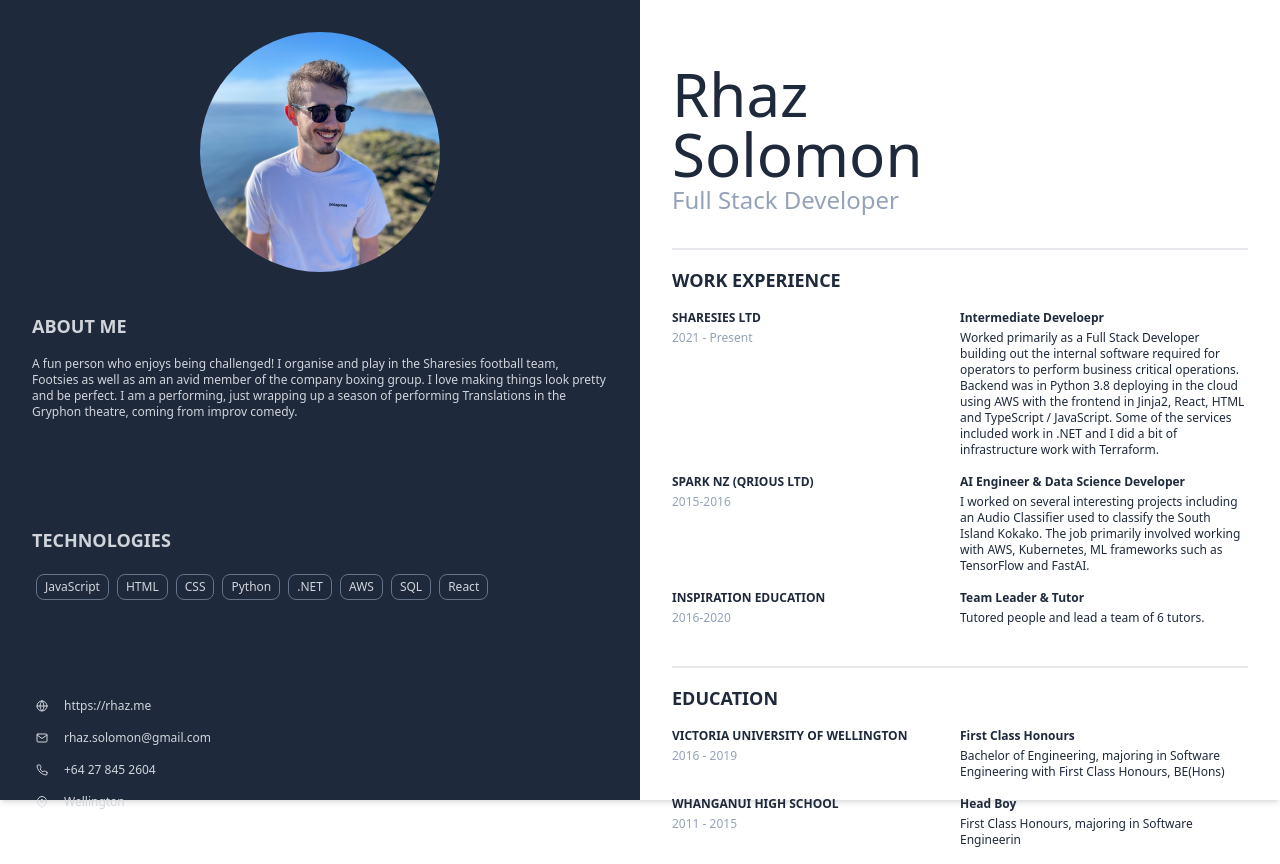
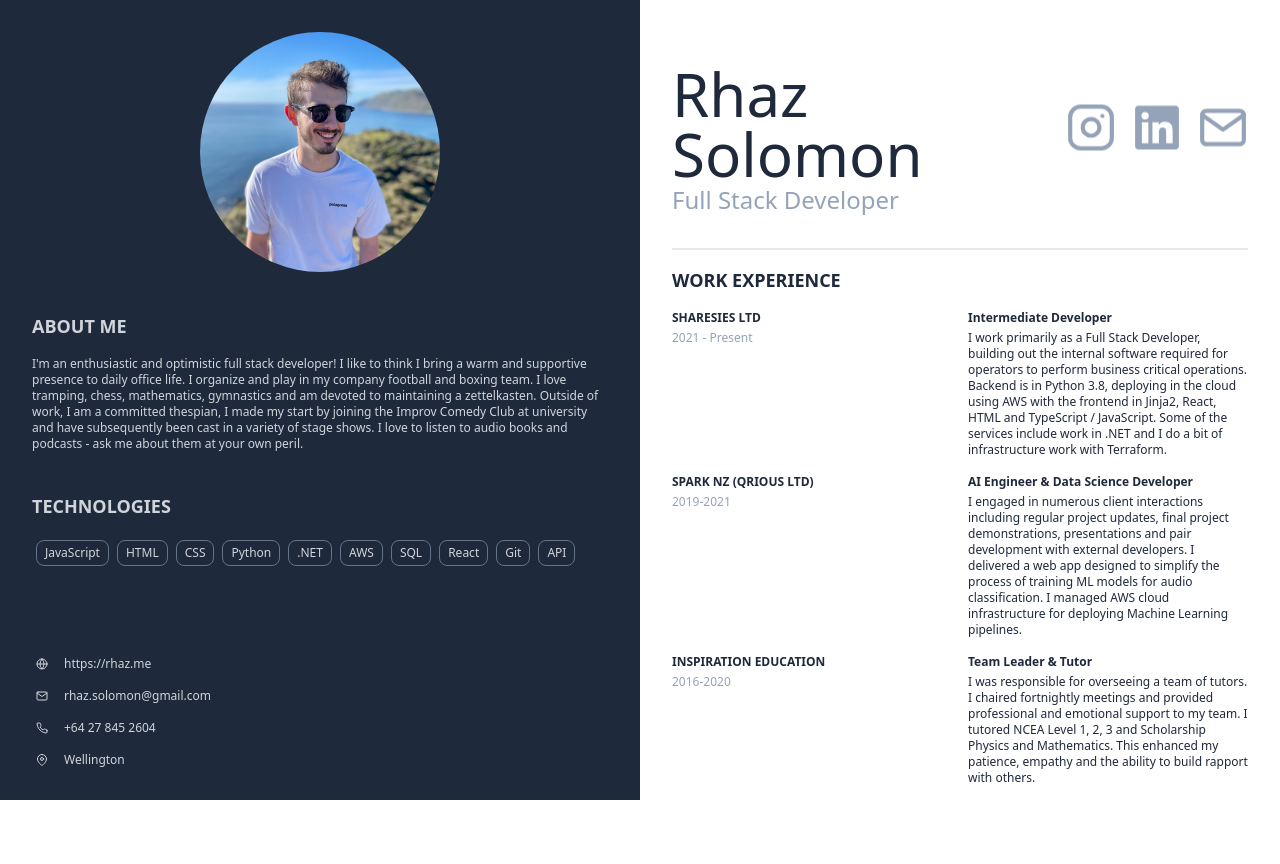
Before and after one commit to rhazsolomon/my-website, a React (Create React App) app: page / in a window 1280 px wide. After the commit the page ends 800 px from the top, so only its background shows below. Built offline with nearby package versions, Linux system fonts and the light colour scheme.

Commit message:
more stuff

```diff
--- a/src/App.js
+++ b/src/App.js
@@ -7,6 +7,7 @@
 import MyResume from './pages/MyResume';
 import FlipCard from './components/FlipCard';
 import WorkInProgress from './components/WorkInProgress'
+import MyResumeSmallScreen from './pages/MyResumeSmallScreen'
 
 
 function App() {
@@ -14,8 +15,10 @@
     <div className="App flex flex-col w-screen h-screen items-center justify-center">
       {/* <MyWebsiteLandingPage /> */}
       {/* <OweMessagePage /> */}
-      <WorkInProgress className="md:hidden" />
+      {/* <WorkInProgress className="md:hidden" /> */}
+      <MyResumeSmallScreen className="md:hidden" />
       <MyResume className="hidden md:flex" />
+
       {/* <FlipCard className={'w-2/3 h-2/3'} front={<MyResume />} back={"Hello"} /> */}
     </div>
   );
--- /dev/null
+++ b/src/components/SocialLinks.js
@@ -0,0 +1,17 @@
+import HStack from '../components/HStack'
+import { FiInstagram } from "react-icons/fi";
+import { FaLinkedin } from 'react-icons/fa'
+import { BsGithub } from 'react-icons/bs'
+import { FiMail } from 'react-icons/fi'
+
+const SocialLinks = (props) => {
+    return (
+        <HStack className={`${props.className} h-auto gap-4 text-slate-400 `}>
+            <a href='https://www.instagram.com/rhazsolomon/'><FiInstagram size={'50px'} className="hover:text-slate-500 animate-bounce-slow-1" /></a>
+            <a href='https://www.linkedin.com/in/rhaz-solomon/'><FaLinkedin size={'50px'} className="hover:text-slate-500 animate-bounce-slow-2" /></a>
+            <a href="mailto:rhaz.solomon@gmail.com"><FiMail size={'50px'} className="hover:text-slate-500 animate-bounce-slow-3" /></a>
+        </HStack>
+    )
+}
+
+export default SocialLinks;
--- a/src/pages/MyResume.js
+++ b/src/pages/MyResume.js
@@ -3,6 +3,7 @@
 import HStack from '../components/HStack'
 import WireframeBox from '../components/WireframeBox'
 import VStack from "../components/VStack";
+import SocialLinks from '../components/SocialLinks'
 import profile from '../static/profile.jpeg'
 import { FiMapPin, FiPhone, FiMail, FiGlobe } from 'react-icons/fi'
 import resumeData from '../static/resume_data'
@@ -30,7 +31,7 @@
 
 const SectionHeader = ({ title }) => {
     return (
-        <h2 className="font-bold my-4 uppercase text-lg">{title}</h2>
+        <h2 className="font-bold py-4 uppercase text-lg">{title}</h2>
     )
 }
 
@@ -59,9 +60,9 @@
 
 const ExperienceSectionInfo = ({ info }) => {
     return (
-        <HStack className="pb-4">
-            <VStack className='text-left items-start w-60'>
-                <h2 className="uppercase font-bold mb-1">{info.company}</h2>
+        <HStack className="pb-4 gap-4 ">
+            <VStack className='text-left items-start w-52'>
+                <a href={info.href}><h2 className="uppercase font-bold mb-1 hover:text-slate-500 hover:scale-105">{info.company}</h2></a>
                 <h3 className="text-slate-400">{info.date}</h3>
             </VStack>
             <VStack>
@@ -84,20 +85,23 @@
 }
 
 
-const IconText = ({ icon, text }) => {
+const IconText = ({ icon, text, href }) => {
     return (
-        <HStack className={'gap-4 h-auto items-end text-right w-auto m-1'}>
-            {icon}
-            <div>{text}</div>
-        </HStack>
+        <a href={href}>
+            <HStack className={`gap-4 h-auto items-end text-right w-auto m-1 ${href ? 'hover:text-slate-400 hover:scale-110' : ''}`}>
+                {icon}
+                <div>{text}</div>
+            </HStack>
+        </a>
+
     )
 }
 
 const StaticInfoSection = () => {
     return (
-        <VStack className="w-auto gap-2 h-full justify-end">
-            <IconText icon={<FiGlobe />} text={'https://rhaz.me'} />
-            <IconText icon={<FiMail />} text={'rhaz.solomon@gmail.com'} />
+        <VStack className="w-auto gap-2 justify-end">
+            <IconText icon={<FiGlobe />} text={'https://rhaz.me'} href={'https://rhaz.me'} />
+            <IconText icon={<FiMail />} text={'rhaz.solomon@gmail.com'} href={'mailto:rhaz.solomon@gmail.com'} />
             <IconText icon={<FiPhone />} text={'+64 27 845 2604'} />
             <IconText icon={<FiMapPin />} text={'Wellington'} />
         </VStack>
@@ -111,6 +115,9 @@
                 <div className="text-6xl">Solomon</div>
                 <div className="text-2xl text-slate-400">Full Stack Developer</div>
             </VStack>
+            <VStack className='align-bottom h-full items-end justify-end'>
+                <SocialLinks className={'justify-end'} />
+            </VStack>
         </HStack>
     )
 }
@@ -121,7 +128,7 @@
             <SectionHeader title={"Technologies"} />
             {resumeData.technologies.map(a => {
                 return (
-                    <div className="border-slate-500 hover:bg-slate-500 border rounded-lg p-1 px-2 inline-block m-1">
+                    <div className="border-slate-500 hover:bg-slate-500 hover:scale-x-110 border rounded-lg p-1 px-2 inline-block m-1">
                         {a}
                     </div>
                 )
@@ -133,16 +140,14 @@
 
 
     return (
-        <HStack className={`${props.className} text-gray-300 text-left shadow-md justify-start text-xs`}>
-            <VStack className="bg-slate-800 gap-6 justify-start p-8 items-start w-1/3">
+        <HStack className={`${props.className} text-gray-300 text-left shadow-md justify-start text-xs h-screen`}>
+            <VStack className="bg-slate-800 gap-6 justify-start p-8 items-start w-1/3 h-screen overflow-y-auto">
                 <ProfilePicture />
                 <AboutMe text={resumeData.aboutMe} />
-                <Divider />
                 <MyTechnologiesSection />
-                <Divider />
                 <StaticInfoSection />
             </VStack>
-            <VStack className={'p-8 bg-white text-slate-800 w-full'}>
+            <VStack className={'p-8 bg-white text-slate-800 w-full overflow-y-auto'}>
                 <TopInfoPanel />
                 <ExperienceSection t={"Work Experience"} experiences={resumeData.workExperiences} />
                 <ExperienceSection t={"Education"} experiences={resumeData.educationExperiences} />
--- /dev/null
+++ b/src/pages/MyResumeSmallScreen.js
@@ -0,0 +1,18 @@
+import HStack from "../components/HStack";
+import VStack from "../components/VStack";
+import SocialLinks from "../components/SocialLinks";
+
+
+const MyResumeSmallScreen = (props) => {
+    return (
+        <VStack className={`${props.className} p-16 gap-8 h-full text-slate-400 text-lg justify-center`}>
+            <p className="text-slate-500">Hello, thank you for taking an interest in me.</p>
+            <p>This page is a lot better with a wider screen.  I'd recommend checking it out on a computer.</p>
+
+            <SocialLinks className='justify-center' />
+
+        </VStack>
+    )
+}
+
+export default MyResumeSmallScreen;
--- a/src/static/resume_data.json
+++ b/src/static/resume_data.json
@@ -1,5 +1,5 @@
 {
-    "aboutMe": "A fun person who enjoys being challenged!  I organise and play in the Sharesies football team, Footsies as well as am an avid member of the company boxing group.\n\nI love making things look pretty and be perfect.\nI am a performing, just wrapping up a season of performing Translations in the Gryphon theatre, coming from improv comedy.",
+    "aboutMe": "I'm an enthusiastic and optimistic full stack developer! I like to think I bring a warm and supportive presence to daily office life.  I organize and play in my company football and boxing team.  I love tramping, chess, mathematics, gymnastics and am devoted to maintaining a zettelkasten. Outside of work, I am a committed thespian, I made my start by joining the Improv Comedy Club at university and have subsequently been cast in a variety of stage shows. I love to listen to audio books and podcasts - ask me about them at your own peril.",
     "technologies": [
         "JavaScript",
         "HTML",
@@ -8,40 +8,47 @@
         ".NET",
         "AWS",
         "SQL",
-        "React"
+        "React",
+        "Git",
+        "API"
     ],
     "workExperiences": [
         {
             "company": "Sharesies Ltd",
+            "href": "https://www.sharesies.nz/",
             "date": "2021 - Present",
-            "role": "Intermediate Develoepr",
-            "description": "Worked primarily as a Full Stack Developer building out the internal software required for operators to perform business critical operations. Backend was in Python 3.8 deploying in the cloud using AWS with the frontend in Jinja2, React, HTML and TypeScript / JavaScript. Some of the services included work in .NET and I did a bit of infrastructure work with Terraform."
+            "role": "Intermediate Developer",
+            "description": "I work primarily as a Full Stack Developer, building out the internal software required for operators to perform business critical operations. Backend is in Python 3.8, deploying in the cloud using AWS with the frontend in Jinja2, React, HTML and TypeScript / JavaScript. Some of the services include work in .NET and I do a bit of infrastructure work with Terraform."
         },
         {
             "company": "Spark NZ (Qrious Ltd)",
-            "date": "2015-2016",
+            "href": "https://www.qrious.co.nz/",
+            "date": "2019-2021",
             "role": "AI Engineer & Data Science Developer",
-            "description": "I worked on several interesting projects including an Audio Classifier used to classify the South Island Kokako. The job primarily involved working with AWS, Kubernetes, ML frameworks such as TensorFlow and FastAI."
+            "description": "I engaged in numerous client interactions including regular project updates, final project demonstrations, presentations and pair development with external developers. I delivered a web app designed to simplify the process of training ML models for audio classification. I managed AWS cloud infrastructure for deploying Machine Learning pipelines."
         },
         {
             "company": "Inspiration Education",
+            "href": "https://inspirationeducation.co.nz/",
             "date": "2016-2020",
             "role": "Team Leader & Tutor",
-            "description": "Tutored people and lead a team of 6 tutors."
+            "description": "I was responsible for overseeing a team of tutors. I chaired fortnightly meetings and provided professional and emotional support to my team. I tutored NCEA Level 1, 2, 3 and Scholarship Physics and Mathematics. This enhanced my patience, empathy and the ability to build rapport with others."
         }
     ],
     "educationExperiences": [
         {
             "company": "Victoria University of Wellington",
+            "href": "https://www.wgtn.ac.nz/",
             "date": "2016 - 2019",
             "role": "First Class Honours",
-            "description": "Bachelor of Engineering, majoring in Software Engineering with First Class Honours, BE(Hons)"
+            "description": "Bachelor of Engineering, majoring in Software Engineering with First Class Honours, BE(Hons).  Dean's List 2016 - 2019.  Vice-chancellor's Excellence Scholarship."
         },
         {
             "company": "Whanganui High School",
+            "href": "https://www.whanganuihigh.school.nz/",
             "date": "2011 - 2015",
-            "role": "Head Boy",
-            "description": "First Class Honours, majoring in Software Engineerin"
+            "role": "NCEA Level 1-3 with Excellence",
+            "description": "Head Boy of 2015.  I was selected to represent New Zealand at the World Schools Debating Championships, The Hague International Model United Nations and the International Space Academy."
         }
     ]
 }
--- a/tailwind.config.js
+++ b/tailwind.config.js
@@ -17,7 +17,13 @@
     "./src/**/*.{js,jsx,ts,tsx}",
   ],
   theme: {
-    extend: {},
+    extend: {
+      animation: {
+        'bounce-slow-1': 'bounce 3s infinite',
+        'bounce-slow-2': 'bounce 4s infinite',
+        'bounce-slow-3': 'bounce 3.5s infinite'
+      }
+    },
     fontFamily: {
       'display': ['Oswald'],
       'body': ['"Open Sans"'],
```
